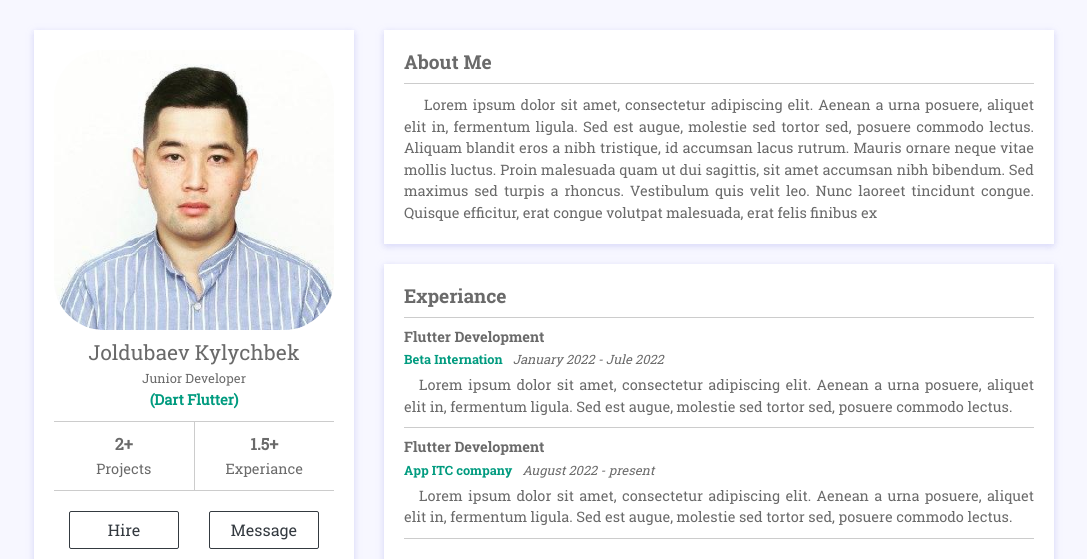
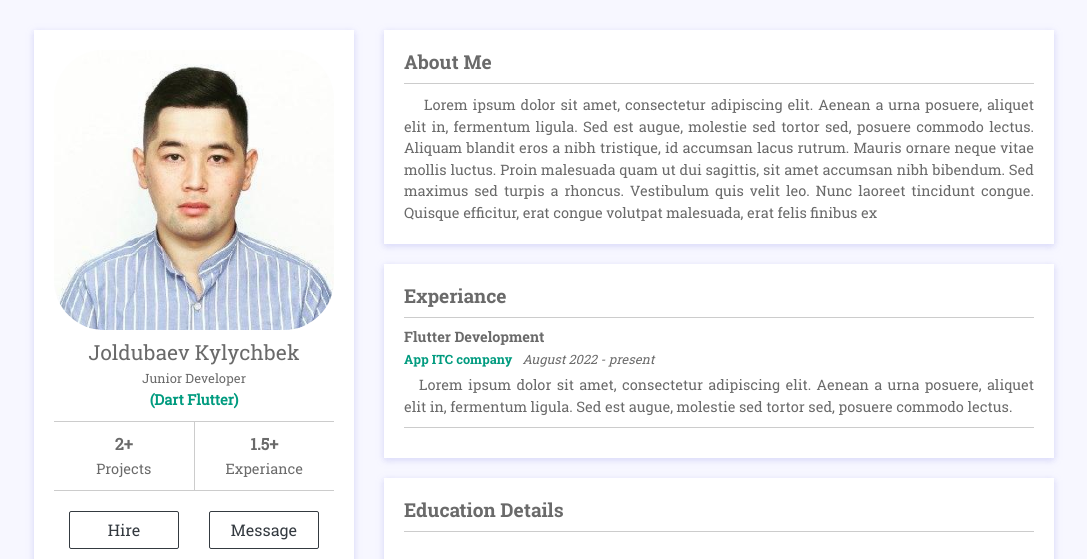
Before and after one commit to Joldubaev/Joldubaev.github.io, a plain HTML site: page index.html in a window 1280 px wide. Shown: the top 559 px of the page, without its empty margins (96-1183 px from the left). Drawn offline with Linux system fonts and the light colour scheme.

Commit message:
delete some part

```diff
--- a/index.html
+++ b/index.html
@@ -72,15 +72,6 @@
                     </div>
                     <div class="data-box">
                         <h2>Experiance</h2>
-                        <div class="row exp-row">
-                            <h6>Flutter Development</h6>
-                            <span>Beta Internation</span>
-                            <i>January 2022 - Jule 2022</i>
-
-                            <p>Lorem ipsum dolor sit amet, consectetur adipiscing elit. Aenean a urna posuere, aliquet
-                                elit in, fermentum ligula. Sed est augue, molestie sed tortor sed, posuere commodo
-                                lectus.</p>
-                        </div>
                         <div class="row exp-row">
                             <h6>Flutter Development</h6>
                             <span>App ITC company</span>
```
